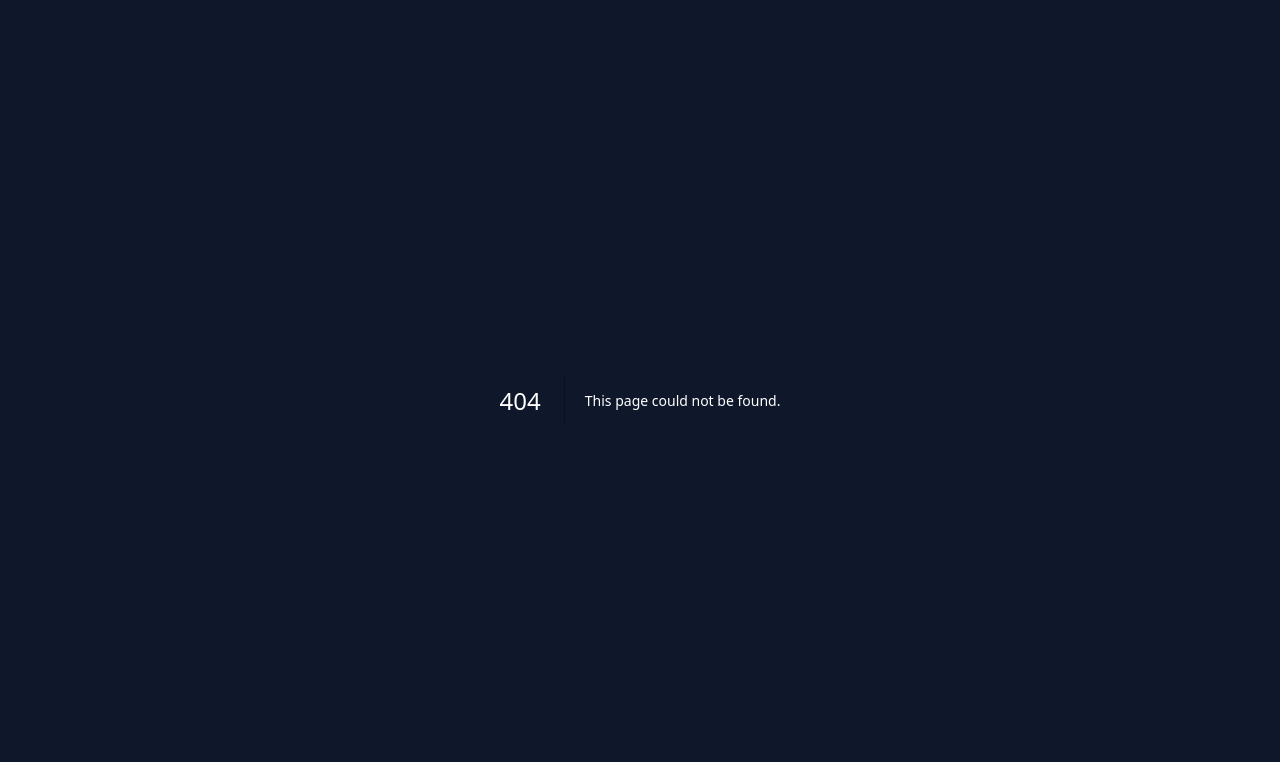
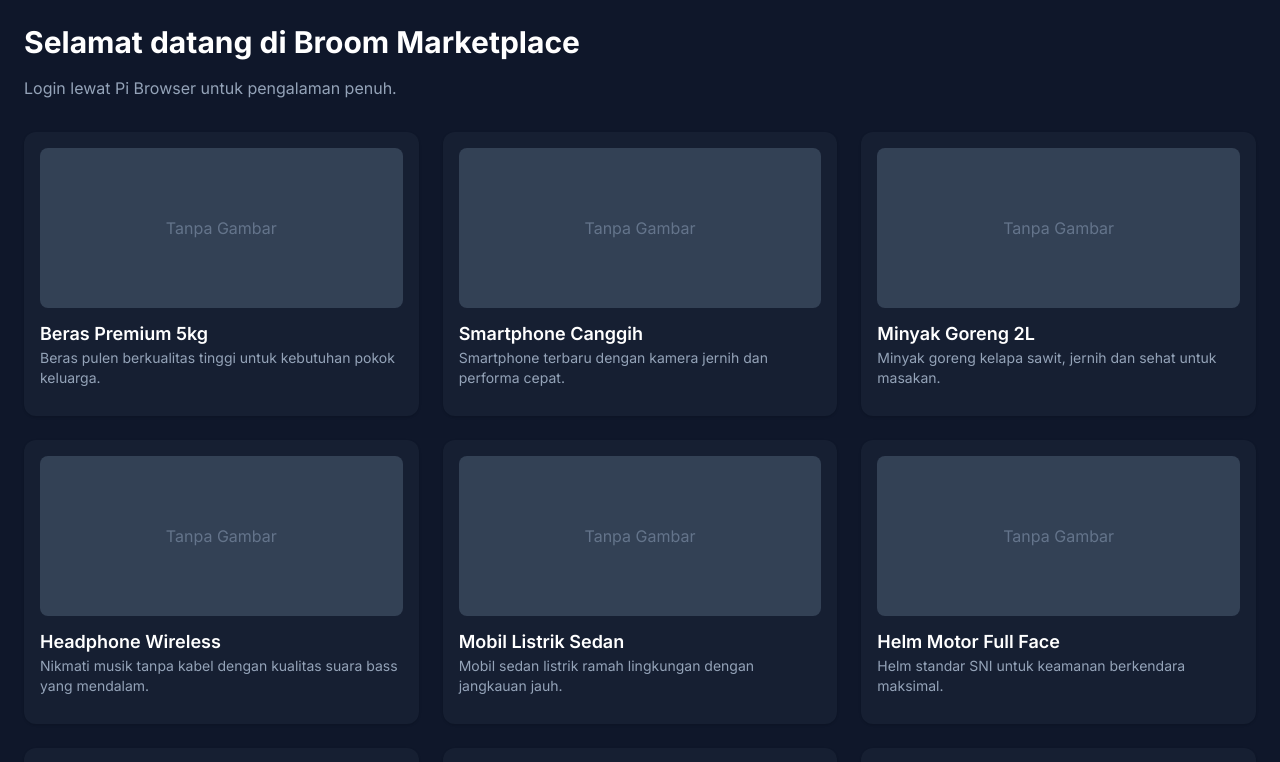
Before and after one commit to decimalcoins/broom, a Next.js app: page /user in a window 1280 px wide. Before the commit this address had no page. Shown: the top 762 px of the page. Built offline with nearby package versions, Linux system fonts and the light colour scheme.

Commit message:
add user page with checkout modal

```diff
--- /dev/null
+++ b/app/user/page.jsx
@@ -0,0 +1,100 @@
+'use client';
+
+import { useEffect, useState } from 'react';
+import { useAppContext } from '@/context/PiContext';
+import CheckoutModal from '@/components/CheckoutModal';
+
+export default function UserPage() {
+  const { user, isLoading } = useAppContext();
+  const [products, setProducts] = useState([]);
+  const [loadingProducts, setLoadingProducts] = useState(true);
+  const [error, setError] = useState('');
+  const [selectedProduct, setSelectedProduct] = useState(null);
+
+  useEffect(() => {
+    const fetchProducts = async () => {
+      try {
+        const res = await fetch('/api/products');
+        if (!res.ok) throw new Error('Gagal memuat produk');
+        const data = await res.json();
+        setProducts(data);
+      } catch (err) {
+        setError(err.message);
+      } finally {
+        setLoadingProducts(false);
+      }
+    };
+    fetchProducts();
+  }, []);
+
+  if (isLoading) {
+    return (
+      <main className="min-h-screen bg-slate-900 text-white flex items-center justify-center">
+        <p>Memuat data pengguna...</p>
+      </main>
+    );
+  }
+
+  return (
+    <main className="min-h-screen bg-slate-900 text-white p-6">
+      <h1 className="text-3xl font-bold mb-4">
+        {user ? `Halo, ${user.username} 👋` : 'Selamat datang di Broom Marketplace'}
+      </h1>
+
+      <p className="text-slate-400 mb-8">
+        {user
+          ? 'Pilih produk untuk membeli.'
+          : 'Login lewat Pi Browser untuk pengalaman penuh.'}
+      </p>
+
+      {loadingProducts ? (
+        <p className="text-slate-400">Memuat produk...</p>
+      ) : error ? (
+        <p className="text-red-400">Error: {error}</p>
+      ) : products.length === 0 ? (
+        <p className="text-slate-400">Belum ada produk yang diunggah.</p>
+      ) : (
+        <div className="grid grid-cols-1 sm:grid-cols-2 md:grid-cols-3 gap-6">
+          {products.map((item) => (
+            <div
+              key={item.id}
+              className="bg-slate-800/50 p-4 rounded-xl shadow hover:shadow-cyan-500/20 transition"
+            >
+              <div className="w-full h-40 bg-slate-700 rounded-lg mb-3 overflow-hidden">
+                {item.imageUrl ? (
+                  <img
+                    src={item.imageUrl}
+                    alt={item.name}
+                    className="w-full h-full object-cover"
+                  />
+                ) : (
+                  <span className="flex h-full items-center justify-center text-slate-500">
+                    Tanpa Gambar
+                  </span>
+                )}
+              </div>
+              <h3 className="font-semibold text-lg">{item.name}</h3>
+              <p className="text-slate-400 text-sm mb-2">{item.description}</p>
+              <p className="font-bold text-cyan-400 mb-3">{item.priceLabel}</p>
+              {user && (
+                <button
+                  className="bg-gradient-to-r from-cyan-500 to-purple-500 text-white font-bold px-4 py-2 rounded-lg shadow-md hover:shadow-cyan-500/40 transition"
+                  onClick={() => setSelectedProduct(item)}
+                >
+                  Beli
+                </button>
+              )}
+            </div>
+          ))}
+        </div>
+      )}
+
+      {selectedProduct && (
+        <CheckoutModal
+          product={selectedProduct}
+          onClose={() => setSelectedProduct(null)}
+        />
+      )}
+    </main>
+  );
+}
```
